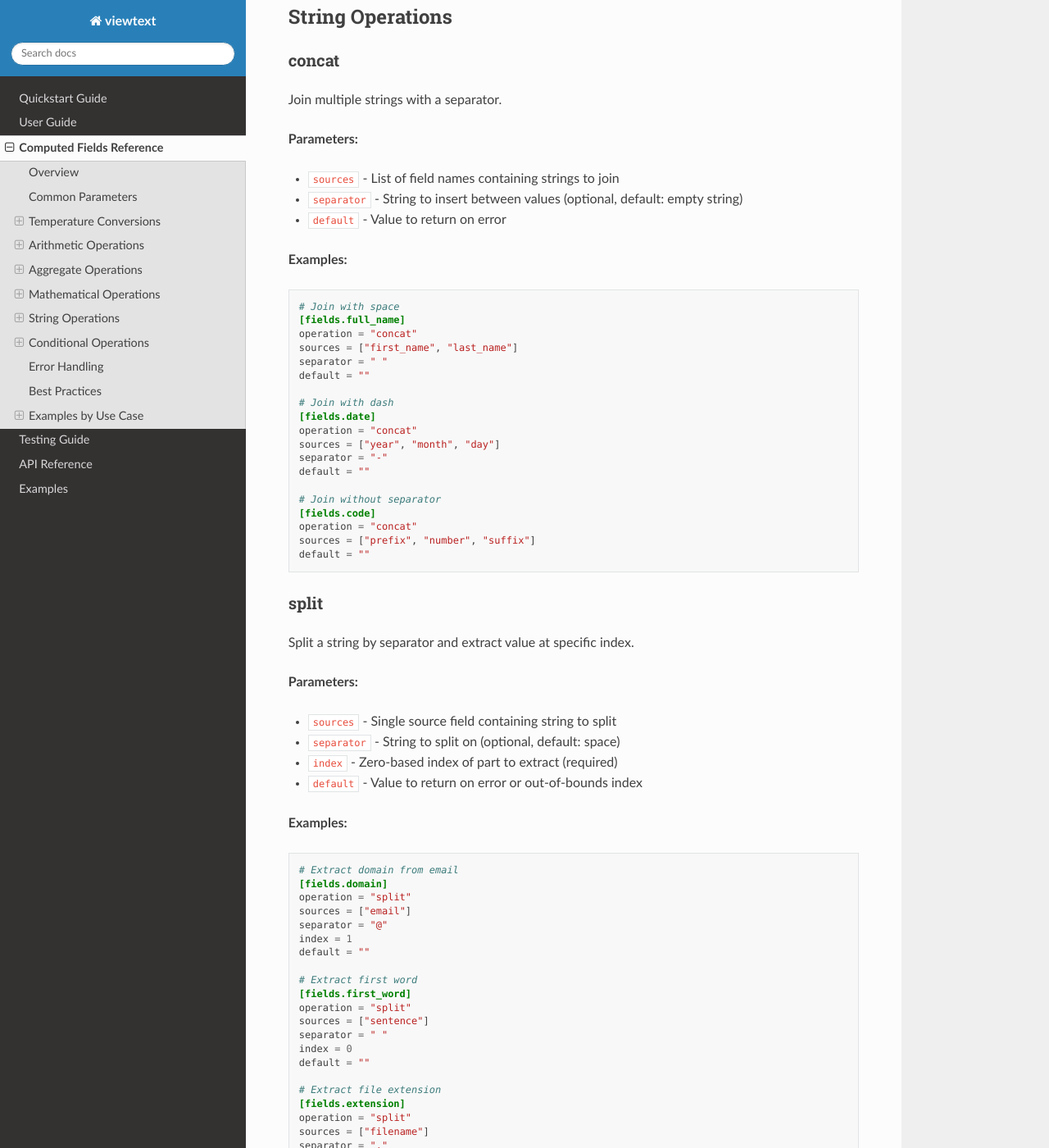
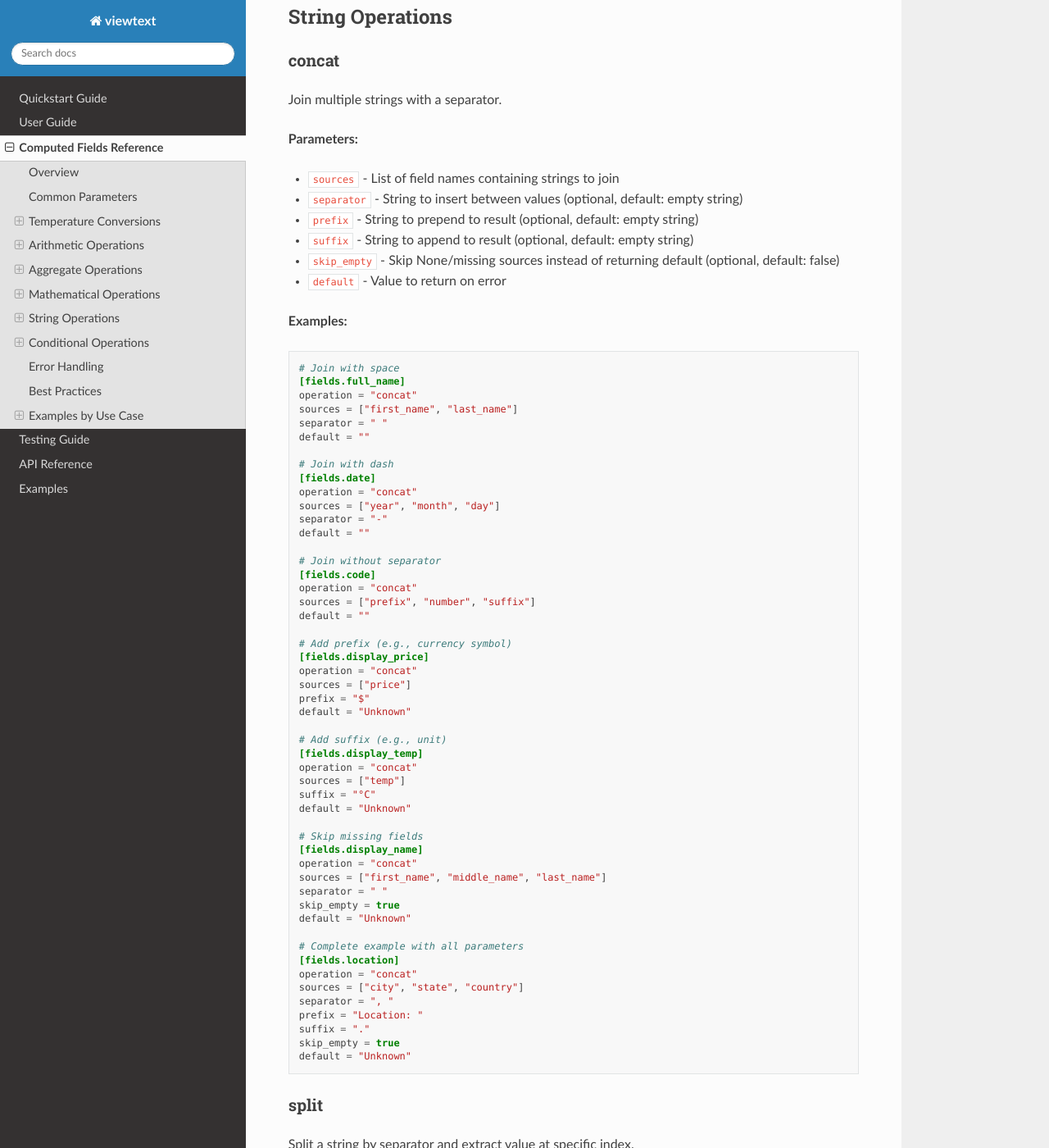
Before and after one commit to holgern/viewtext, a Sphinx documentation site: the page built from docs/computed_fields_reference.rst, in a window 1280 px wide and 1400 px high, scrolled down 7550 px. Shown: the whole window at 82% size. Built offline with Sphinx 7.4.7 and the Read the Docs theme 3.1.0, drawn with Linux system fonts in a browser that asks for light colours.

Commit message:
feat: cancat have new prefix, suffix and skip_empty parameter

```diff
--- a/docs/computed_fields_reference.rst
+++ b/docs/computed_fields_reference.rst
@@ -378,6 +378,9 @@ Join multiple strings with a separator.
 
 - ``sources`` - List of field names containing strings to join
 - ``separator`` - String to insert between values (optional, default: empty string)
+- ``prefix`` - String to prepend to result (optional, default: empty string)
+- ``suffix`` - String to append to result (optional, default: empty string)
+- ``skip_empty`` - Skip None/missing sources instead of returning default (optional, default: false)
 - ``default`` - Value to return on error
 
 **Examples:**
@@ -403,6 +406,38 @@ Join multiple strings with a separator.
     operation = "concat"
     sources = ["prefix", "number", "suffix"]
     default = ""
+
+    # Add prefix (e.g., currency symbol)
+    [fields.display_price]
+    operation = "concat"
+    sources = ["price"]
+    prefix = "$"
+    default = "Unknown"
+
+    # Add suffix (e.g., unit)
+    [fields.display_temp]
+    operation = "concat"
+    sources = ["temp"]
+    suffix = "°C"
+    default = "Unknown"
+
+    # Skip missing fields
+    [fields.display_name]
+    operation = "concat"
+    sources = ["first_name", "middle_name", "last_name"]
+    separator = " "
+    skip_empty = true
+    default = "Unknown"
+
+    # Complete example with all parameters
+    [fields.location]
+    operation = "concat"
+    sources = ["city", "state", "country"]
+    separator = ", "
+    prefix = "Location: "
+    suffix = "."
+    skip_empty = true
+    default = "Unknown"
 
 split
 ~~~~~
```
Also changed, not shown: README.md (+1 -1 lines), 3 other files.
